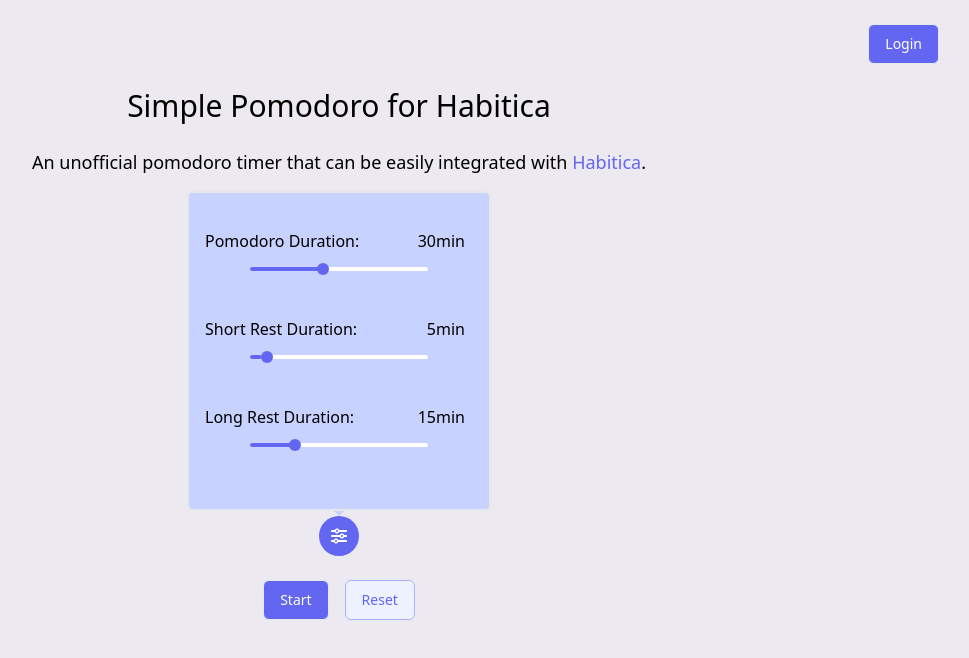
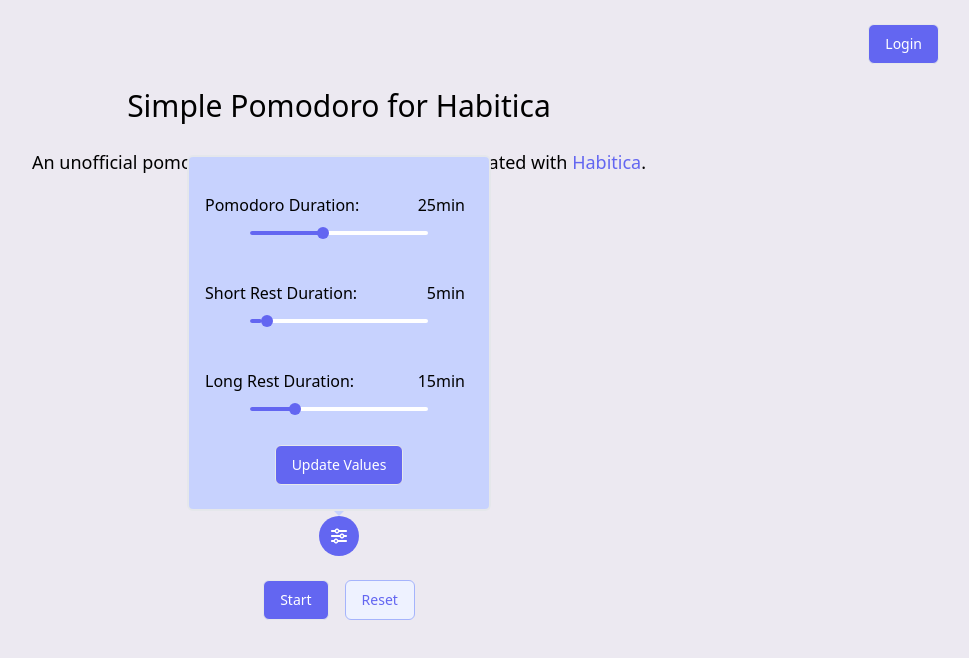
Before and after one commit to FernandoLins8/Habitica-Integrated-Pomodoro, a React (Vite) app: page / in a window 1280 px wide. Both pictures are taken after a click on the button 640 px from the left and 536 px from the top of the page. Shown: the top 658 px of the page, without its empty margins (301-1270 px from the left). Built offline with nearby package versions, Linux system fonts and the light colour scheme.

Commit message:
Update TimerSettings to change the Timer durations

```diff
--- a/src/components/Timer/index.jsx
+++ b/src/components/Timer/index.jsx
@@ -3,8 +3,8 @@
 
 import './styles.css'
 
-export function Timer({ minutes, seconds, total }) {
-  const secondsRemaining = (minutes * 60) + seconds
+export function Timer({ hours, minutes, seconds, total }) {
+  const secondsRemaining = (hours * 60 * 60) + (minutes * 60) + seconds
   const secondsPassed = total - secondsRemaining
   const percentageCompleted = (secondsPassed * 100) / total
 
@@ -27,6 +27,8 @@
         <p>Time to Focus</p>
         <p className="text-3xl">
         {
+          hours === 1 ?
+          `60:${String(seconds).padStart(2, '0')}` :
           `${String(minutes).padStart(2, '0')}:${String(seconds).padStart(2, '0')}`
         }
         </p>
--- a/src/components/TimerSettings.jsx
+++ b/src/components/TimerSettings.jsx
@@ -2,37 +2,60 @@
 import { faSliders } from '@fortawesome/free-solid-svg-icons'
 import * as Popover from '@radix-ui/react-popover';
 import * as Slider from '@radix-ui/react-slider';
+import { Button } from './Button';
+import { useState } from 'react';
 
-export function TimerSettings() {
+export function TimerSettings({ onPomodoroDurationChange, pomodoroDurations, setPomodoroDurations }) {
+  const [settingDurations, setSettingDurations] = useState({...pomodoroDurations})
+
+  function handleInput(name, value) {
+    setSettingDurations({
+      ...settingDurations,
+      [name]: value
+    })
+  }
+
+  function handlePopoverClosed() {
+    setPomodoroDurations(pomodoroDurations)
+    onPomodoroDurationChange()
+  }
+
+  function handleSubmit(e) {
+    e.preventDefault()
+    setPomodoroDurations(settingDurations)
+    onPomodoroDurationChange()
+  }
+
   return (
     <div className="flex justify-center mt-2">
-      <Popover.Root>
+      <Popover.Root onOpenChange={handlePopoverClosed}>
         <Popover.Trigger className="w-10 h-10 flex justify-center items-center bg-indigo-500 text-white rounded-full text-right hover:opacity-95">
           <FontAwesomeIcon size="1x" icon={faSliders} />
         </Popover.Trigger>
         <Popover.Portal className="mx-auto">
           <Popover.Content className="min-w-[19rem] max-w-[21rem] min-h-[20rem] bg-indigo-200 border-2 rounded-md">
 
-            <form className="w-full p-4 rounded-md">
+            <form onSubmit={handleSubmit} className="w-full p-4 rounded-md">
               <div className="py-5">
                 <div className="flex justify-between pr-2">
                   <label
-                    htmlFor="pomodoro-time"
+                    htmlFor="pomodoro-duration"
                     className="text-base"
                   >
                     Pomodoro Duration:
                   </label>
                   <span>
-                    30min
+                    {settingDurations['pomodoro-duration']}min
                   </span>
                 </div>
                 <Slider.Root
-                  id="pomodoro-time"
+                  name="pomodoro-duration"
                   className="flex w-2/3 h-4 relative items-center mt-2 mx-auto"
-                  defaultValue={[25]}
                   min={1}
                   max={60}
                   step={1}
+                  value={[settingDurations['pomodoro-duration']]}
+                  onValueChange={value => handleInput('pomodoro-duration', value)}
                 >
                   <Slider.Track className="relative h-1 w-full grow rounded-full bg-white">
                     <Slider.Range className="absolute h-full bg-indigo-500 rounded-full" />
@@ -44,22 +67,23 @@
               <div className="py-5">
                 <div className="flex justify-between pr-2">
                   <label
-                    htmlFor="short-rest-time"
+                    htmlFor="short-rest-duration"
                     className="text-base"
                   >
                     Short Rest Duration:
                   </label>
                   <span>
-                    5min
+                    {settingDurations['short-rest-duration']}min
                   </span>
                 </div>
                 <Slider.Root
-                  id="short-rest-time"
+                  name="short-rest-duration"
                   className="flex w-2/3 h-4 relative items-center mt-2 mx-auto"
-                  defaultValue={[5]}
                   min={1}
                   max={60}
                   step={1}
+                  value={[settingDurations['short-rest-duration']]}
+                  onValueChange={value => handleInput('short-rest-duration', value)}
                 >
                   <Slider.Track className="relative h-1 w-full grow rounded-full bg-white">
                     <Slider.Range className="absolute h-full bg-indigo-500 rounded-full" />
@@ -71,28 +95,33 @@
               <div className="py-5">
                 <div className="flex justify-between pr-2">
                   <label
-                    htmlFor="long-rest-time"
+                    htmlFor="long-rest-duration"
                     className="text-base"
                   >
                     Long Rest Duration:
                   </label>
                   <span>
-                    15min
+                    {settingDurations['long-rest-duration']}min
                   </span>
                 </div>
                 <Slider.Root
-                  id="long-rest-time"
+                  name="long-rest-duration"
                   className="flex w-2/3 h-4 relative items-center mt-2 mx-auto"
-                  defaultValue={[15]}
                   min={1}
                   max={60}
                   step={1}
+                  value={[settingDurations['long-rest-duration']]}
+                  onValueChange={value => handleInput('long-rest-duration', value)}
                 >
                   <Slider.Track className="relative h-1 w-full grow rounded-full bg-white">
                     <Slider.Range className="absolute h-full bg-indigo-500 rounded-full" />
                   </Slider.Track>
                   <Slider.Thumb className="block h-3 w-3 bg-indigo-500 rounded-full" />
                 </Slider.Root>
+              </div>
+
+              <div className="text-center">
+                <Button>Update Values</Button>
               </div>
             </form>
 
--- a/src/components/TimerWrapper.jsx
+++ b/src/components/TimerWrapper.jsx
@@ -1,22 +1,25 @@
 import { useState, useEffect } from "react";
 import { useTimer } from 'react-timer-hook'
-
 import { Timer } from "./Timer";
 import { Button } from "./Button";
 import { TimerSettings } from "./TimerSettings";
 
 export function TimerWrapper() {
-  const [secondsTotal, setSecondsTotal] = useState(1800) // 35 * 60
-  const [secondsRemaining, setSecondsRemaining] = useState(1800)
+  const [pomodoroDurations, setPomodoroDurations] = useState({
+    'pomodoro-duration': 25,
+    'short-rest-duration': 5,
+    'long-rest-duration': 15
+  })
 
   const [isTimerStarted, setIsTimerStarted] = useState(false)
 
   const time = new Date()
-  time.setSeconds(time.getSeconds() + secondsTotal)
+  time.setSeconds(time.getSeconds() + pomodoroDurations['pomodoro-duration'] * 60)
 
   const {
     seconds,
     minutes,
+    hours,
     isRunning,
     restart,
     pause,
@@ -30,7 +33,7 @@
 
   function handleResetCountdown() {
     const time = new Date()
-    time.setSeconds(time.getSeconds() + secondsTotal)
+    time.setSeconds(time.getSeconds() + pomodoroDurations['pomodoro-duration'] * 60)
 
     setIsTimerStarted(false)
     restart(time, false)
@@ -44,6 +47,16 @@
     }
   }
 
+  function handlePomodoroDurationChange() {
+    const time = new Date()
+    time.setSeconds(time.getSeconds() + pomodoroDurations['pomodoro-duration'] * 60)
+
+    console.log(pomodoroDurations['pomodoro-duration'])
+
+    restart(time, false)
+    setIsTimerStarted(false)
+  }
+
   useEffect(() => {
     pause()
   }, [])
@@ -51,12 +64,17 @@
   return (
     <div className="max-w-xs">
       <Timer
-        total={secondsTotal}
+        total={pomodoroDurations['pomodoro-duration'] * 60}
+        hours={hours}
         minutes={minutes}
         seconds={seconds}
       />
 
-      <TimerSettings />
+      <TimerSettings
+        pomodoroDurations={pomodoroDurations}
+        setPomodoroDurations={setPomodoroDurations}
+        onPomodoroDurationChange={handlePomodoroDurationChange}
+      />
 
       <div className="pt-4 flex justify-center gap-4">
         {
```
